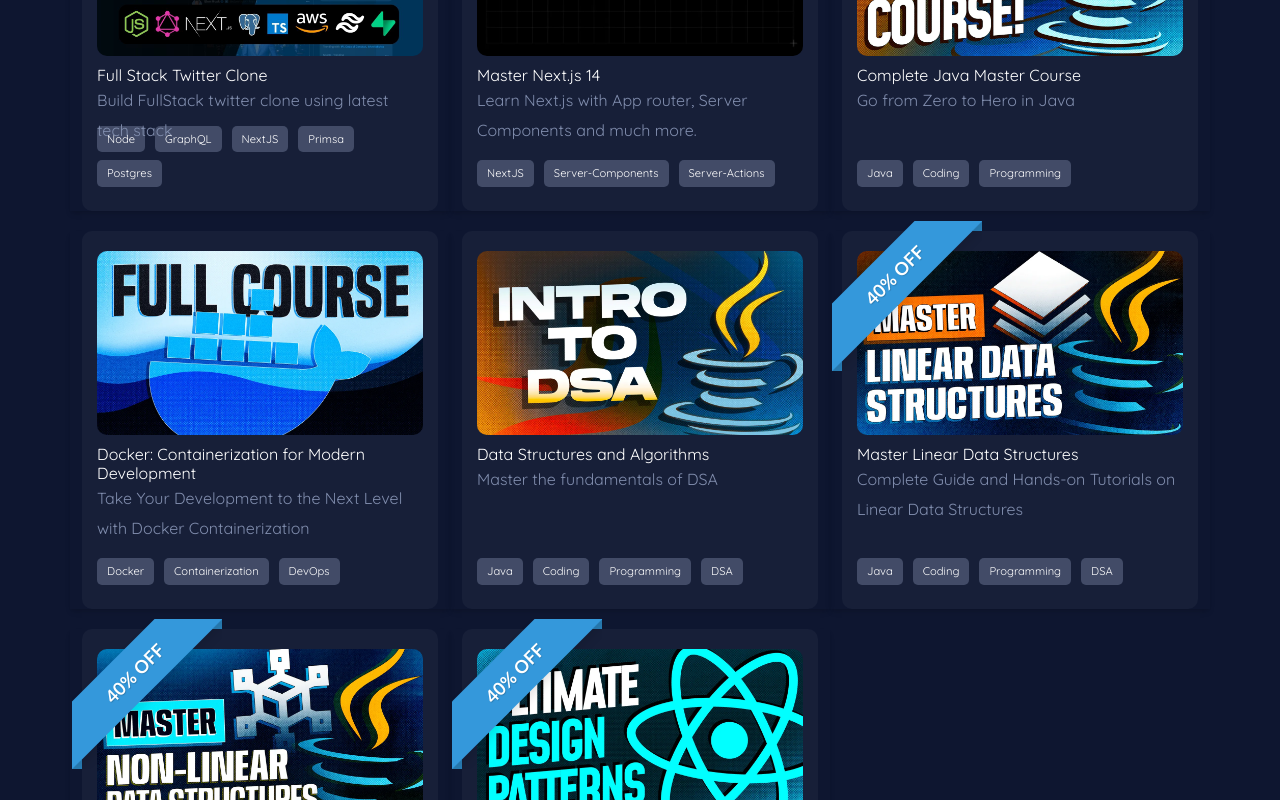
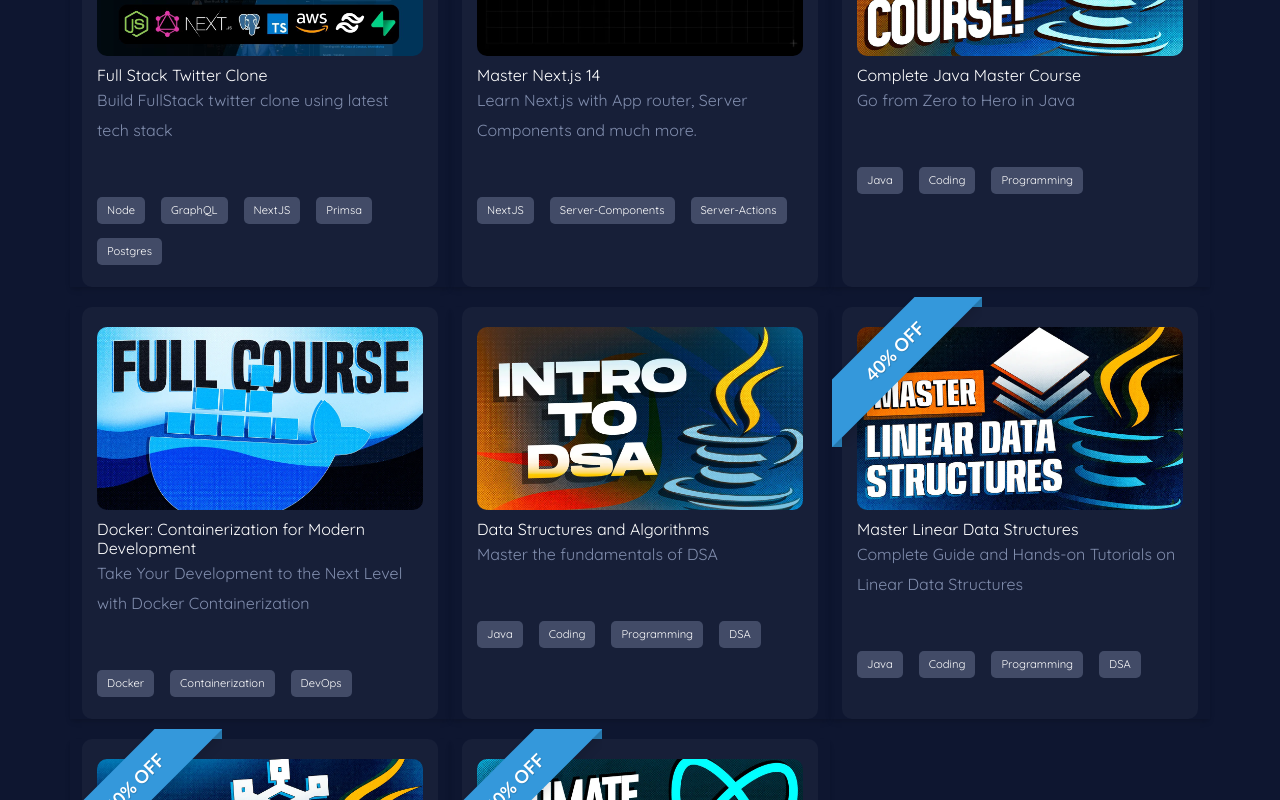
Before and after one commit to piyushgarg-dev/piyushgargdev-nextjs, a Next.js app: page / in a window 1280 px wide. Shown: the part 1540-2340 px from the top of the page. Built offline with nearby package versions, Linux system fonts and the light colour scheme; no server answers.

Commit message:
Solve the bug of overlapping

```diff
--- a/components/UI/PortfolioItem.jsx
+++ b/components/UI/PortfolioItem.jsx
@@ -41,12 +41,12 @@ const PortfolioItem = (props) => {
             <div className=" w-[100%] mt-5 lg:mt-0"> </div>
             <div
               style={{
-                position: "absolute",
                 background: "transparent",
-                bottom: "20px",
                 display: "flex",
                 flexDirection: "row",
                 flexWrap: "wrap",
+                marginTop: "12px",
+                gap: "6px",
               }}>
 
               {keyword.map((item, index) => (
```
Also changed, not shown: 1 other file (tests, documents, lock files or other folders).
